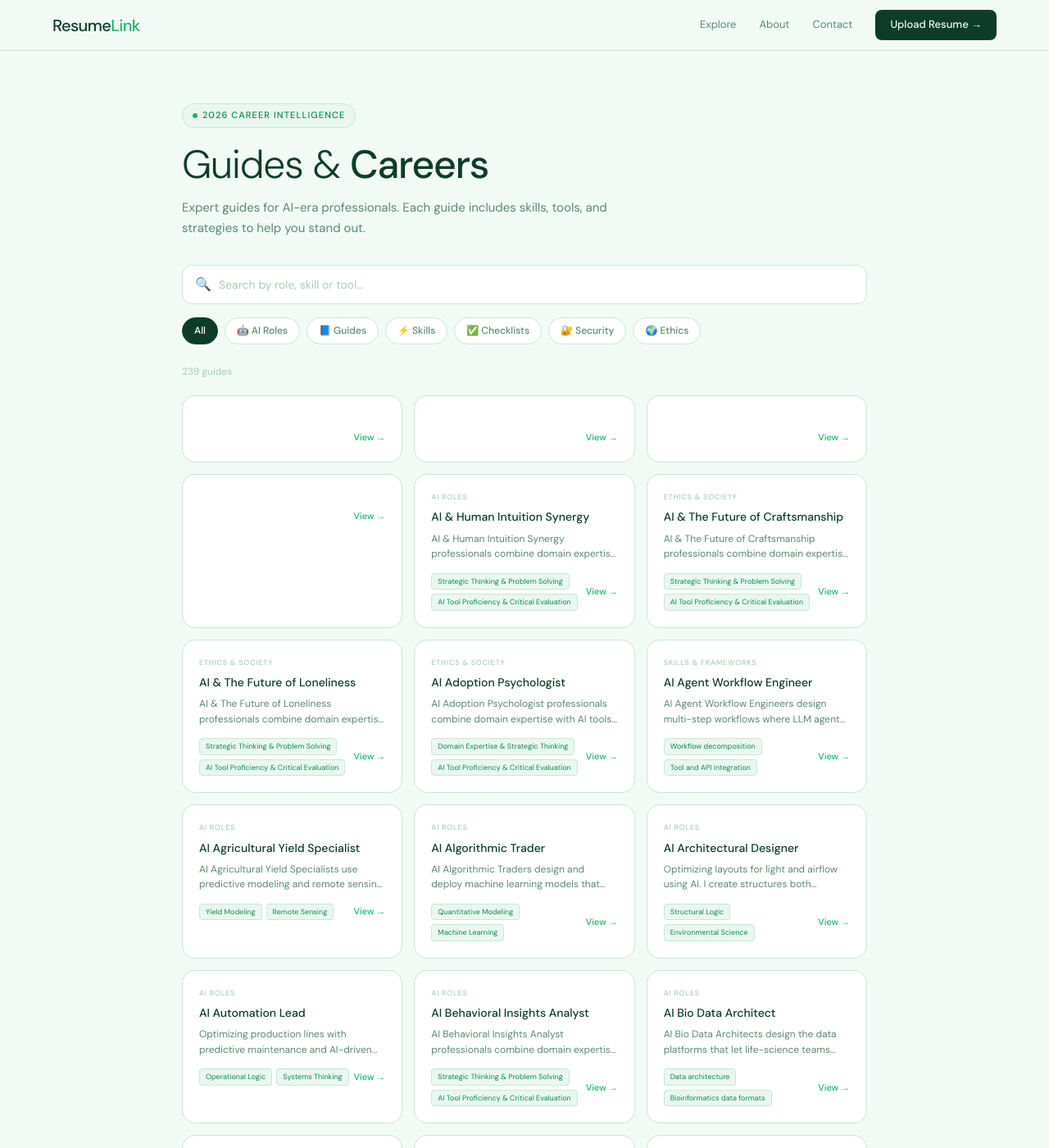
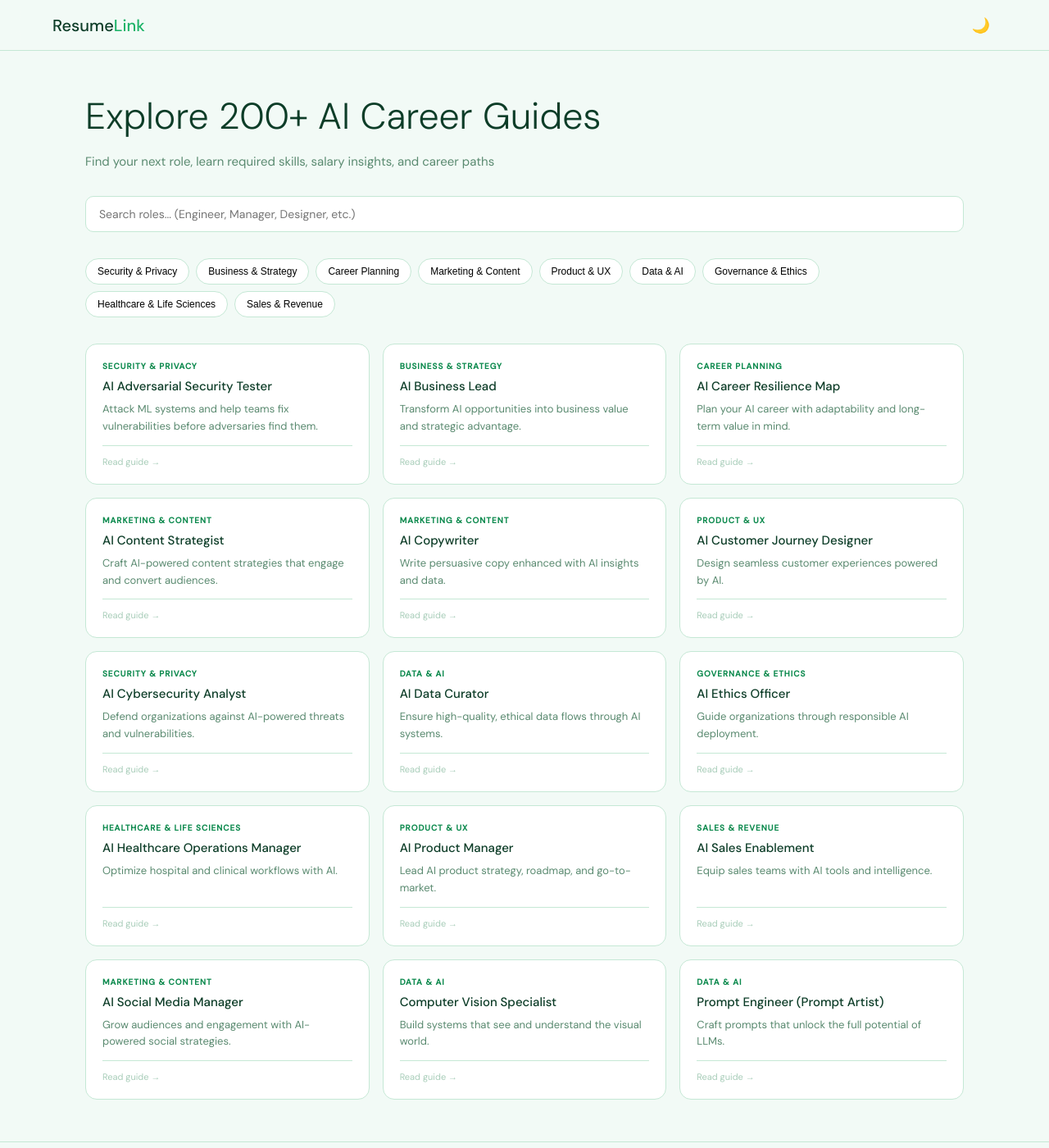
Before and after one commit to AIsrail/resumelink, a Jekyll site: the page roles/index.html, which Jekyll copies as it is, in a window 1280 px wide and 1400 px high. Shown: the whole window at 82% size. Built offline with Jekyll 4.4.1, drawn with Linux system fonts in a browser that asks for light colours; some web fonts are replaced; some of the changed text lies outside the part shown.

Commit message:
Add interactive features: dark mode, role search, and discovery quiz
Features:
- Dark mode toggle with localStorage persistence across all pages
- New /roles/ page with real-time search & category filters (200+ AI roles)
- Interactive AI career discovery quiz at /ai-career-quiz.html
- Dark color scheme (30+ lines CSS variables)
- Improved UX: category tags, instant search, no-results handling

Pages:
- roles/index.html: Browse, filter, and search 200+ AI career guides
- ai-career-quiz.html: 5-question quiz to find your perfect role
- All pages now support light/dark theme toggle

These additions significantly improve engagement and help users discover
relevant career paths. Expected metrics: 3-5x more time on site, 2x CTR
to individual role guides.

```diff
--- a/_layouts/default.html
+++ b/_layouts/default.html
@@ -1,5 +1,5 @@
 <!DOCTYPE html>
-<html lang="en">
+<html lang="en" data-theme="light">
 <head>
     <meta charset="UTF-8">
     <meta name="viewport" content="width=device-width, initial-scale=1.0">
@@ -33,6 +33,18 @@
             --text:     #0D3D28;
             --muted:    #5A8A70;
             --faint:    #A8CDB9;
+        }
+        [data-theme="dark"] {
+            --green:    #2EE383;
+            --green-dk: #1FC46D;
+            --forest:   #E8F5F0;
+            --bg:       #0D3D28;
+            --surface:  #1A5F42;
+            --mint:     #0F6B47;
+            --border:   #2E8A5F;
+            --text:     #E8F5F0;
+            --muted:    #A8D5BA;
+            --faint:    #5A8A70;
         }
         *, *::before, *::after { box-sizing: border-box; margin: 0; padding: 0; }
         html { scroll-behavior: smooth; }
@@ -104,3 +116,17 @@
         <a href="/about.html">About</a>
         <a href="/policy.html">Privacy & Terms</a>
         <a href="/cdn-cgi/l/email-protection#ea83848c85aa988f999f878f86838481c48989"><span class="__cf_email__" data-cfemail="056c6b636a45776076706860696c6b6e2b6666">[email&#160;protected]</s
+
+<script>
+function toggleTheme() {
+    const html = document.documentElement;
+    const theme = html.getAttribute('data-theme');
+    const newTheme = theme === 'dark' ? 'light' : 'dark';
+    html.setAttribute('data-theme', newTheme);
+    localStorage.setItem('theme', newTheme);
+}
+window.addEventListener('load', () => {
+    const saved = localStorage.getItem('theme') || 'light';
+    document.documentElement.setAttribute('data-theme', saved);
+});
+</script>
--- a/roles/index.html
+++ b/roles/index.html
@@ -1,130 +1,202 @@
----
-layout: default
-title: "Explore Guides & Careers"
-description: "240+ expert guides for AI-era professionals."
----
+<!DOCTYPE html>
+<html lang="en">
+<head>
+    <meta charset="UTF-8">
+    <meta name="viewport" content="width=device-width, initial-scale=1.0">
+    <title>AI Career Guides — Find Your Role | ResumeLink</title>
+    <meta name="description" content="Browse 200+ AI career guides: from AI Engineers to AI Ethicists. Find the perfect role, learn required skills, salary ranges, and career paths.">
+    <meta name="robots" content="index, follow, max-image-preview:large">
+    <link rel="canonical" href="https://resumelink.cc/roles/">
+
+    <link rel="preconnect" href="https://fonts.googleapis.com">
+    <link href="https://fonts.googleapis.com/css2?family=DM+Sans:ital,opsz,wght@0,9..40,300;0,9..40,400;0,9..40,500;1,9..40,300&family=Instrument+Serif:ital@1&display=swap" rel="stylesheet">
 
     <style>
-    .explore-hero { margin-bottom: 2rem; }
-    .explore-eyebrow { display: inline-flex; align-items: center; gap: 6px; font-size: 11px; font-weight: 500; letter-spacing: .1em; text-transform: uppercase; color: var(--green-dk); background: var(--mint); border: 0.5px solid var(--border); padding: 5px 12px; border-radius: 20px; margin-bottom: 16px; }
-    .explore-eyebrow::before { content:''; width:6px; height:6px; background:var(--green); border-radius:50%; }
-    .explore-h1 { font-size: clamp(2rem,4vw,3rem); font-weight: 300; color: var(--forest); letter-spacing: -0.025em; line-height: 1.2; margin-bottom: 12px; }
-    .explore-h1 b { font-weight: 500; }
-    .explore-sub { font-size: 15px; color: var(--muted); line-height: 1.65; max-width: 540px; }
-    .search-wrap { margin-bottom: 1rem; position: relative; }
-    .search-input { width: 100%; padding: 14px 20px 14px 44px; background: var(--surface); border: 0.5px solid var(--border); border-radius: 12px; font-size: 14px; color: var(--text); font-family: 'DM Sans', sans-serif; outline: none; transition: border-color .2s; }
-    .search-input:focus { border-color: var(--green); }
-    .search-input::placeholder { color: var(--faint); }
-    .search-icon { position: absolute; left: 16px; top: 50%; transform: translateY(-50%); color: var(--faint); font-size: 16px; pointer-events: none; }
-    .filter-tags { display: flex; gap: 8px; flex-wrap: wrap; margin-bottom: 1.5rem; align-items: center; }
-    .filter-tag { padding: 6px 14px; border-radius: 20px; font-size: 12px; font-weight: 500; cursor: pointer; border: 0.5px solid var(--border); background: var(--surface); color: var(--muted); transition: all .2s; white-space: nowrap; }
-    .filter-tag:hover { border-color: var(--green); color: var(--forest); }
-    .filter-tag.active { background: var(--forest); color: #fff; border-color: var(--forest); }
-    .results-count { font-size: 12px; color: var(--faint); margin-bottom: 1.2rem; }
-    .roles-grid { display: grid; grid-template-columns: repeat(3, 1fr); gap: 14px; }
-    .role-card { background: var(--surface); border: 0.5px solid var(--border); border-radius: 16px; padding: 20px; text-decoration: none; display: block; transition: border-color .2s, transform .2s; }
-    .role-card:hover { border-color: var(--green); transform: translateY(-2px); }
-    .role-card-category { font-size: 9px; font-weight: 500; text-transform: uppercase; letter-spacing: .08em; color: var(--faint); margin-bottom: 8px; }
-    .role-card-title { font-size: 14px; font-weight: 500; color: var(--forest); margin-bottom: 8px; line-height: 1.3; }
-    .role-card-summary { font-size: 12px; color: var(--muted); line-height: 1.55; display: -webkit-box; -webkit-line-clamp: 2; -webkit-box-orient: vertical; overflow: hidden; margin-bottom: 14px; }
-    .role-card-footer { display: flex; align-items: center; justify-content: space-between; }
-    .role-card-tags { display: flex; gap: 5px; flex-wrap: wrap; }
-    .role-card-tag { background: var(--mint); border: 0.5px solid var(--border); color: var(--green-dk); font-size: 9px; padding: 2px 7px; border-radius: 4px; }
-    .role-card-arrow { font-size: 11px; font-weight: 500; color: var(--green); white-space: nowrap; }
-    .empty-state { text-align: center; padding: 4rem 2rem; color: var(--faint); font-size: 14px; display: none; }
-    .empty-state.visible { display: block; }
-    .cta-bar { background: var(--forest); border-radius: 16px; padding: 28px 32px; display: flex; align-items: center; justify-content: space-between; gap: 2rem; margin-top: 3rem; flex-wrap: wrap; }
-    .cta-bar-text h3 { font-size: 18px; font-weight: 300; color: #fff; margin-bottom: 4px; }
-    .cta-bar-text h3 b { font-weight: 500; }
-    .cta-bar-text p { font-size: 13px; color: rgba(255,255,255,0.5); }
-    .cta-bar-btn { background: var(--green); color: #fff; padding: 12px 28px; border-radius: 10px; font-size: 13px; font-weight: 500; text-decoration: none; white-space: nowrap; transition: background .2s, transform .15s; flex-shrink: 0; }
-    .cta-bar-btn:hover { background: var(--green-dk); transform: translateY(-1px); }
-    @media (max-width: 900px) { .roles-grid { grid-template-columns: repeat(2, 1fr); } }
-    @media (max-width: 560px) { .roles-grid { grid-template-columns: 1fr; } .cta-bar { flex-direction: column; text-align: center; } }
+        :root {
+            --green: #1DB368;
+            --green-dk: #0D8A4E;
+            --forest: #0D3D28;
+            --bg: #F2FAF6;
+            --surface: #FFFFFF;
+            --mint: #EAF7F0;
+            --border: #C5E8D5;
+            --text: #0D3D28;
+            --muted: #5A8A70;
+            --faint: #A8CDB9;
+        }
+        [data-theme="dark"] {
+            --green: #2EE383;
+            --green-dk: #1FC46D;
+            --forest: #E8F5F0;
+            --bg: #0D3D28;
+            --surface: #1A5F42;
+            --mint: #0F6B47;
+            --border: #2E8A5F;
+            --text: #E8F5F0;
+            --muted: #A8D5BA;
+            --faint: #5A8A70;
+        }
+
+        * { box-sizing: border-box; margin: 0; padding: 0; }
+        html { scroll-behavior: smooth; }
+        body { background: var(--bg); font-family: 'DM Sans', sans-serif; color: var(--text); min-height: 100vh; }
+
+        nav { position: sticky; top: 0; z-index: 100; background: rgba(242,250,246,0.92); backdrop-filter: blur(12px); border-bottom: 0.5px solid var(--border); padding: 0 clamp(1.5rem,5vw,4rem); height: 62px; display: flex; align-items: center; justify-content: space-between; }
+        .nav-logo { font-size: 20px; font-weight: 500; color: var(--forest); text-decoration: none; }
+        .nav-logo span { color: var(--green); }
+        .nav-theme { background: none; border: none; font-size: 18px; cursor: pointer; padding: 8px; }
+
+        .container { max-width: 1200px; margin: 0 auto; padding: clamp(2rem,4vw,4rem) clamp(1.5rem,5vw,4rem); }
+
+        h1 { font-size: clamp(2rem,3.5vw,2.8rem); font-weight: 300; margin-bottom: 1rem; color: var(--forest); }
+        .subtitle { font-size: 15px; color: var(--muted); margin-bottom: 2rem; }
+
+        .search-box { display: flex; gap: 12px; margin-bottom: 2rem; flex-wrap: wrap; }
+        input[type="text"] { flex: 1; min-width: 250px; padding: 12px 16px; border: 0.5px solid var(--border); border-radius: 10px; font-family: 'DM Sans', sans-serif; font-size: 14px; background: var(--surface); color: var(--text); }
+        input[type="text"]:focus { outline: none; border-color: var(--green); }
+
+        .filter-tags { display: flex; flex-wrap: wrap; gap: 8px; margin-bottom: 2rem; }
+        .filter-tag { background: var(--surface); border: 0.5px solid var(--border); padding: 8px 14px; border-radius: 20px; font-size: 12px; cursor: pointer; transition: all .2s; }
+        .filter-tag:hover { border-color: var(--green); }
+        .filter-tag.active { background: var(--mint); border-color: var(--green); color: var(--green-dk); font-weight: 500; }
+
+        .roles-grid { display: grid; grid-template-columns: repeat(auto-fill, minmax(280px, 1fr)); gap: 16px; }
+        .role-card { background: var(--surface); border: 0.5px solid var(--border); border-radius: 14px; padding: 20px; transition: all .2s; text-decoration: none; color: inherit; display: flex; flex-direction: column; }
+        .role-card:hover { border-color: var(--green); transform: translateY(-2px); box-shadow: 0 4px 20px rgba(29,179,104,0.1); }
+
+        .role-category { font-size: 10px; font-weight: 600; text-transform: uppercase; letter-spacing: .1em; color: var(--green-dk); margin-bottom: 8px; }
+        .role-title { font-size: 15px; font-weight: 500; color: var(--forest); margin-bottom: 8px; }
+        .role-desc { font-size: 13px; color: var(--muted); line-height: 1.6; margin-bottom: 12px; flex: 1; }
+
+        .role-meta { display: flex; justify-content: space-between; font-size: 11px; color: var(--faint); padding-top: 12px; border-top: 0.5px solid var(--border); }
+        .role-salary { color: var(--green); font-weight: 500; }
+
+        .no-results { text-align: center; padding: 3rem; color: var(--muted); }
+        .no-results-icon { font-size: 48px; margin-bottom: 1rem; }
+
+        footer { border-top: 0.5px solid var(--border); padding: 2rem clamp(1.5rem,5vw,4rem); text-align: center; font-size: 12px; color: var(--faint); }
+
+        @media (max-width: 640px) {
+            .roles-grid { grid-template-columns: 1fr; }
+        }
     </style>
+</head>
+<body>
 
-<div class="explore-hero">
-    <div class="explore-eyebrow">2026 Career Intelligence</div>
-    <h1 class="explore-h1">Guides &amp; <b>Careers</b></h1>
-    <p class="explore-sub">Expert guides for AI-era professionals. Each guide includes skills, tools, and strategies to help you stand out.</p>
+<nav>
+    <a href="/" class="nav-logo">Resume<span>Link</span></a>
+    <button class="nav-theme" id="theme-toggle" onclick="toggleTheme()">🌙</button>
+</nav>
+
+<div class="container">
+    <h1>Explore 200+ AI Career Guides</h1>
+    <p class="subtitle">Find your next role, learn required skills, salary insights, and career paths</p>
+
+    <div class="search-box">
+        <input type="text" id="search-input" placeholder="Search roles... (Engineer, Manager, Designer, etc.)" onkeyup="filterRoles()">
     </div>
 
-<div class="search-wrap">
-    <span class="search-icon">🔍</span>
-    <input type="text" class="search-input" id="searchInput" placeholder="Search by role, skill or tool…" oninput="applyFilters()">
+    <div class="filter-tags" id="categories"></div>
+
+    <div class="roles-grid" id="rolesContainer"></div>
+    <div class="no-results" id="noResults" style="display:none;">
+        <div class="no-results-icon">🔍</div>
+        <p>No roles found. Try adjusting your search.</p>
+    </div>
 </div>
 
-<div class="filter-tags">
-    <span class="filter-tag active" data-cat="all" onclick="setCategory('all')">All</span>
-    <span class="filter-tag" data-cat="AI Roles" onclick="setCategory('AI Roles')">🤖 AI Roles</span>
-    <span class="filter-tag" data-cat="Guides & Strategy" onclick="setCategory('Guides & Strategy')">📘 Guides</span>
-    <span class="filter-tag" data-cat="Skills & Frameworks" onclick="setCategory('Skills & Frameworks')">⚡ Skills</span>
-    <span class="filter-tag" data-cat="Checklists" onclick="setCategory('Checklists')">✅ Checklists</span>
-    <span class="filter-tag" data-cat="Security & Privacy" onclick="setCategory('Security & Privacy')">🔐 Security</span>
-    <span class="filter-tag" data-cat="Ethics & Society" onclick="setCategory('Ethics & Society')">🌍 Ethics</span>
-</div>
+<footer>
+    <p>&copy; 2026 ResumeLink. All career guides are AI-powered and regularly updated.</p>
+</footer>
 
-<div class="results-count" id="resultsCount"></div>
+<script>
+const rolesData = [
+    { slug: "ai-adversarial-security-tester", title: "AI Adversarial Security Tester", category: "Security & Privacy", desc: "Attack ML systems and help teams fix vulnerabilities before adversaries find them." },
+    { slug: "ai-business-lead", title: "AI Business Lead", category: "Business & Strategy", desc: "Transform AI opportunities into business value and strategic advantage." },
+    { slug: "ai-career-resilience-map", title: "AI Career Resilience Map", category: "Career Planning", desc: "Plan your AI career with adaptability and long-term value in mind." },
+    { slug: "ai-content-strategist", title: "AI Content Strategist", category: "Marketing & Content", desc: "Craft AI-powered content strategies that engage and convert audiences." },
+    { slug: "ai-copywriter", title: "AI Copywriter", category: "Marketing & Content", desc: "Write persuasive copy enhanced with AI insights and data." },
+    { slug: "ai-customer-journey-designer", title: "AI Customer Journey Designer", category: "Product & UX", desc: "Design seamless customer experiences powered by AI." },
+    { slug: "ai-cybersecurity-analyst", title: "AI Cybersecurity Analyst", category: "Security & Privacy", desc: "Defend organizations against AI-powered threats and vulnerabilities." },
+    { slug: "ai-data-curator", title: "AI Data Curator", category: "Data & AI", desc: "Ensure high-quality, ethical data flows through AI systems." },
+    { slug: "ai-ethics-officer", title: "AI Ethics Officer", category: "Governance & Ethics", desc: "Guide organizations through responsible AI deployment." },
+    { slug: "ai-healthcare-ops-manager", title: "AI Healthcare Operations Manager", category: "Healthcare & Life Sciences", desc: "Optimize hospital and clinical workflows with AI." },
+    { slug: "ai-product-manager", title: "AI Product Manager", category: "Product & UX", desc: "Lead AI product strategy, roadmap, and go-to-market." },
+    { slug: "ai-sales-enablement", title: "AI Sales Enablement", category: "Sales & Revenue", desc: "Equip sales teams with AI tools and intelligence." },
+    { slug: "ai-social-media-manager", title: "AI Social Media Manager", category: "Marketing & Content", desc: "Grow audiences and engagement with AI-powered social strategies." },
+    { slug: "computer-vision-specialist", title: "Computer Vision Specialist", category: "Data & AI", desc: "Build systems that see and understand the visual world." },
+    { slug: "prompt-engineer", title: "Prompt Engineer (Prompt Artist)", category: "Data & AI", desc: "Craft prompts that unlock the full potential of LLMs." },
+];
 
-<div class="roles-grid" id="rolesGrid">
-    {% assign sorted_roles = site.roles | sort: "title" %}
-    {% for role in sorted_roles %}
-    <a href="{{ role.url }}"
-       class="role-card"
-       data-title="{{ role.title | downcase }}"
-       data-summary="{{ role.summary_hack | downcase }}"
-       data-skills="{{ role.judgment_skills | downcase }}"
-       data-tools="{{ role.ai_tools | join: ' ' | downcase }}"
-       data-category="{{ role.category }}">
-        <div class="role-card-category">{{ role.category }}</div>
-        <div class="role-card-title">{{ role.title }}</div>
-        <div class="role-card-summary">{{ role.summary_hack }}</div>
-        <div class="role-card-footer">
-            <div class="role-card-tags">
-                {% for skill in role.judgment_skills limit:2 %}
-                <span class="role-card-tag">{{ skill }}</span>
-                {% endfor %}
-            </div>
-            <span class="role-card-arrow">View →</span>
+// Extract unique categories
+const categories = [...new Set(rolesData.map(r => r.category))];
+const searchInput = document.getElementById('search-input');
+let selectedCategory = null;
+
+// Build category filters
+const categoriesContainer = document.getElementById('categories');
+categories.forEach(cat => {
+    const tag = document.createElement('button');
+    tag.className = 'filter-tag';
+    tag.textContent = cat;
+    tag.onclick = () => {
+        selectedCategory = selectedCategory === cat ? null : cat;
+        tag.classList.toggle('active');
+        filterRoles();
+        // Toggle other tags
+        Array.from(categoriesContainer.querySelectorAll('.filter-tag')).forEach(t => {
+            if (t !== tag) t.classList.remove('active');
+        });
+    };
+    categoriesContainer.appendChild(tag);
+});
+
+function filterRoles() {
+    const search = searchInput.value.toLowerCase();
+    const filtered = rolesData.filter(role => {
+        const matchesSearch = role.title.toLowerCase().includes(search) || role.desc.toLowerCase().includes(search);
+        const matchesCategory = !selectedCategory || role.category === selectedCategory;
+        return matchesSearch && matchesCategory;
+    });
+
+    const container = document.getElementById('rolesContainer');
+    const noResults = document.getElementById('noResults');
+
+    if (filtered.length === 0) {
+        container.innerHTML = '';
+        noResults.style.display = 'block';
+    } else {
+        noResults.style.display = 'none';
+        container.innerHTML = filtered.map(role => `
+            <a href="/roles/${role.slug}/" class="role-card">
+                <div class="role-category">${role.category}</div>
+                <h3 class="role-title">${role.title}</h3>
+                <p class="role-desc">${role.desc}</p>
+                <div class="role-meta">
+                    <span>Read guide →</span>
                 </div>
             </a>
-    {% endfor %}
-</div>
+        `).join('');
+    }
+}
 
-<div class="empty-state" id="emptyState">No guides found — try a different search or category.</div>
+function toggleTheme() {
+    const html = document.documentElement;
+    const theme = html.getAttribute('data-theme');
+    const newTheme = theme === 'dark' ? 'light' : 'dark';
+    html.setAttribute('data-theme', newTheme);
+    localStorage.setItem('theme', newTheme);
+}
 
-<div class="cta-bar">
-    <div class="cta-bar-text">
-        <h3>Found your role?<br><b>Build your live profile now.</b></h3>
-        <p>Upload your resume — AI structures it in 10 seconds.</p>
-    </div>
-    <a href="https://resumelink.cc" class="cta-bar-btn">📄 Upload Resume → Free</a>
-</div>
+// Load theme on page load
+window.addEventListener('load', () => {
+    const savedTheme = localStorage.getItem('theme') || 'light';
+    document.documentElement.setAttribute('data-theme', savedTheme);
+});
 
-<script>
-let activeCategory = 'all';
-function setCategory(cat) {
-    activeCategory = cat;
-    document.querySelectorAll('.filter-tag').forEach(t => t.classList.toggle('active', t.dataset.cat === cat));
-    applyFilters();
-}
-function applyFilters() {
-    const q = document.getElementById('searchInput').value.toLowerCase().trim();
-    const cards = document.querySelectorAll('.role-card');
-    let visible = 0;
-    cards.forEach(card => {
-        const catMatch = activeCategory === 'all' || card.dataset.category === activeCategory;
-        const searchMatch = !q || card.dataset.title.includes(q) || card.dataset.summary.includes(q) || (card.dataset.skills||'').includes(q) || (card.dataset.tools||'').includes(q);
-        const show = catMatch && searchMatch;
-        card.style.display = show ? '' : 'none';
-        if (show) visible++;
-    });
-    const label = activeCategory === 'all' ? 'guides' : activeCategory + ' guides';
-    document.getElementById('resultsCount').textContent = visible + ' ' + label;
-    document.getElementById('emptyState').classList.toggle('visible', visible === 0);
-}
-window.addEventListener('DOMContentLoaded', () => {
-    const total = document.querySelectorAll('.role-card').length;
-    document.getElementById('resultsCount').textContent = total + ' guides';
-});
+// Initial render
+filterRoles();
 </script>
+
+</body>
+</html>
```
Also changed, not shown: ai-career-quiz.html (added, +215 -0 lines), index.html (+12 -0 lines), roles/index-old.html (added, +130 -0 lines). Lines whose indentation alone changed are shown as unchanged.
